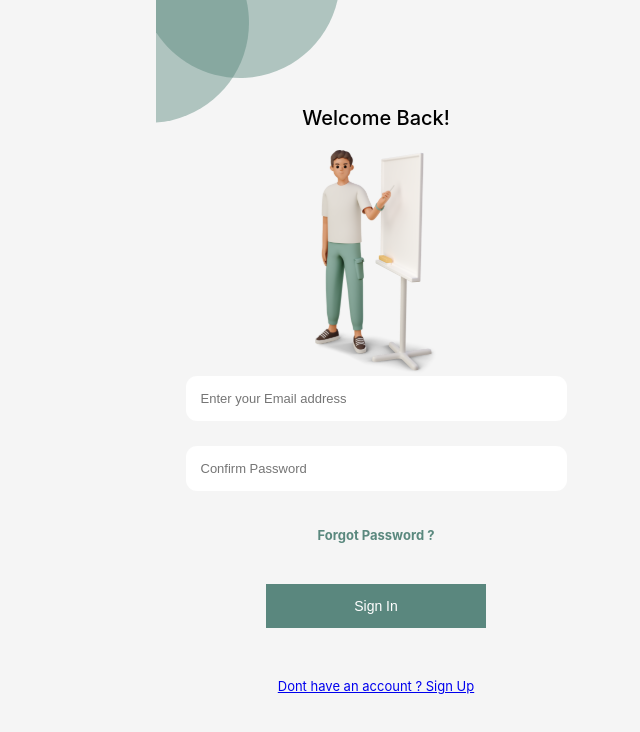
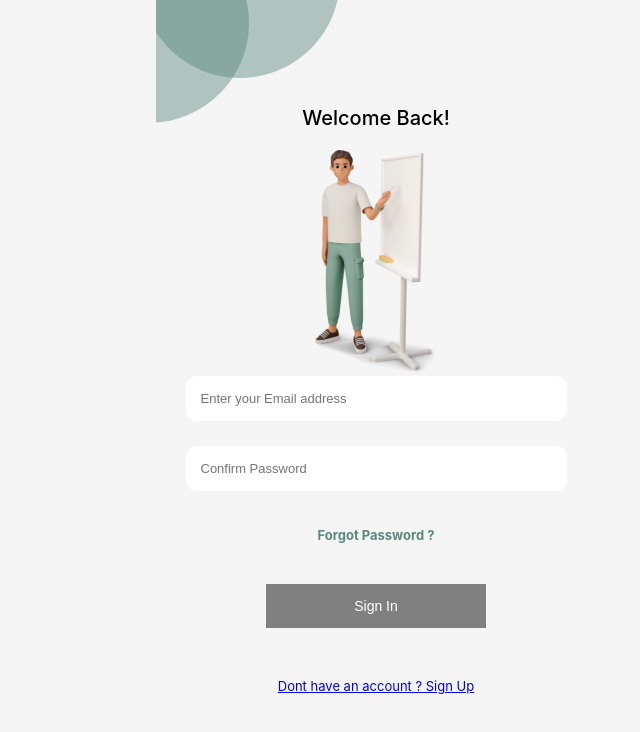
Before and after one commit to henriquejensen/todo-app, a React (Create React App) app: page /login in a window 1280 px wide. Shown: the top 732 px of the page, without its empty margins (264-904 px from the left). Built offline with nearby package versions, Linux system fonts and the light colour scheme.

Commit message:
state login

```diff
--- a/src/components/Button.js
+++ b/src/components/Button.js
@@ -2,13 +2,16 @@ import React from 'react';
 import styles from './Button.module.css';
 
 function Button(props) {
-  const { children, type = 'button', onClick } = props;
+  const {
+    children, type = 'button', onClick, disabled = false,
+  } = props;
 
   return (
     <button
       onClick={ onClick }
       className={ styles.button }
       type={ type }
+      disabled={ disabled }
     >
       {children}
 
--- a/src/components/Button.module.css
+++ b/src/components/Button.module.css
@@ -8,3 +8,7 @@
   margin: 0;
   font-size: 14px;
 }
+
+button:disabled {
+  background-color: grey;
+}
--- a/src/components/Input.js
+++ b/src/components/Input.js
@@ -1,7 +1,10 @@
 import React from 'react';
 import styles from './Input.module.css';
 
-function Input({ placeholder, type = 'text', required = false, id = '' }) {
+function Input({
+  placeholder, type = 'text', required = false, id = '',
+  value, onChange, name = '',
+}) {
   return (
     <input
       type={ type }
@@ -9,6 +12,9 @@ function Input({ placeholder, type = 'text', required = false, id = '' }) {
       placeholder={ placeholder }
       className={ styles.input }
       id={ id }
+      value={ value }
+      onChange={ onChange }
+      name={ name }
     />
   );
 }
--- a/src/pages/Login.js
+++ b/src/pages/Login.js
@@ -1,5 +1,5 @@
-import React from 'react';
-import { Link } from 'react-router-dom';
+import React, { useState } from 'react';
+import { Link, useNavigate } from 'react-router-dom';
 import Banner from '../components/Banner';
 import Button from '../components/Button';
 import Form from '../components/Form';
@@ -10,20 +10,56 @@ import Title from '../components/Title';
 import styles from './Login.module.css';
 import LoginBanner from '../assets/LoginBanner.svg';
 
+const SIX = 6;
+
 function Login() {
+  const [email, setEmail] = useState('');
+  const [password, setPassword] = useState('');
+  const navigate = useNavigate();
+
+  const handleChange = ({ target }) => {
+    if (target.name === 'password') {
+      setPassword(target.value);
+      return;
+    }
+
+    setEmail(target.value);
+  };
+
+  const handleSubmit = (event) => {
+    event.preventDefault();
+    navigate('/welcome');
+  };
+
+  const disabled = !email || password.length < SIX;
+
   return (
     <section className={ styles.container }>
       <Title title="Welcome Back!" />
 
       <Banner image={ LoginBanner } />
 
-      <Form>
-        <Input placeholder="Enter your Email address" type="email" required />
-        <Input placeholder="Confirm Password" type="password" required />
+      <Form onSubmit={ handleSubmit }>
+        <Input
+          placeholder="Enter your Email address"
+          type="email"
+          name="email"
+          email={ email }
+          onChange={ handleChange }
+          required
+        />
+        <Input
+          placeholder="Confirm Password"
+          type="password"
+          name="password"
+          email={ password }
+          onChange={ handleChange }
+          required
+        />
 
         <Subtitle subtitle="Forgot Password ?" />
 
-        <Button type="submit">Sign In</Button>
+        <Button type="submit" disabled={ disabled }>Sign In</Button>
       </Form>
 
       <Link to="/onboard">
```
